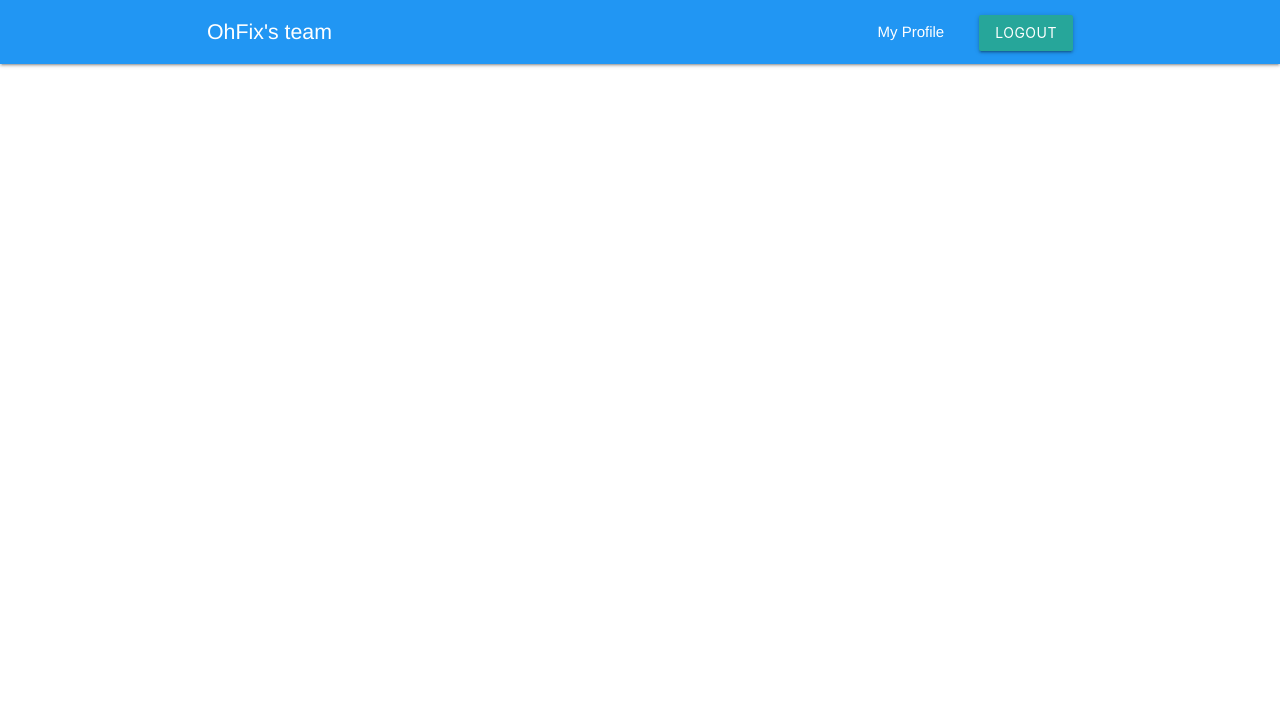
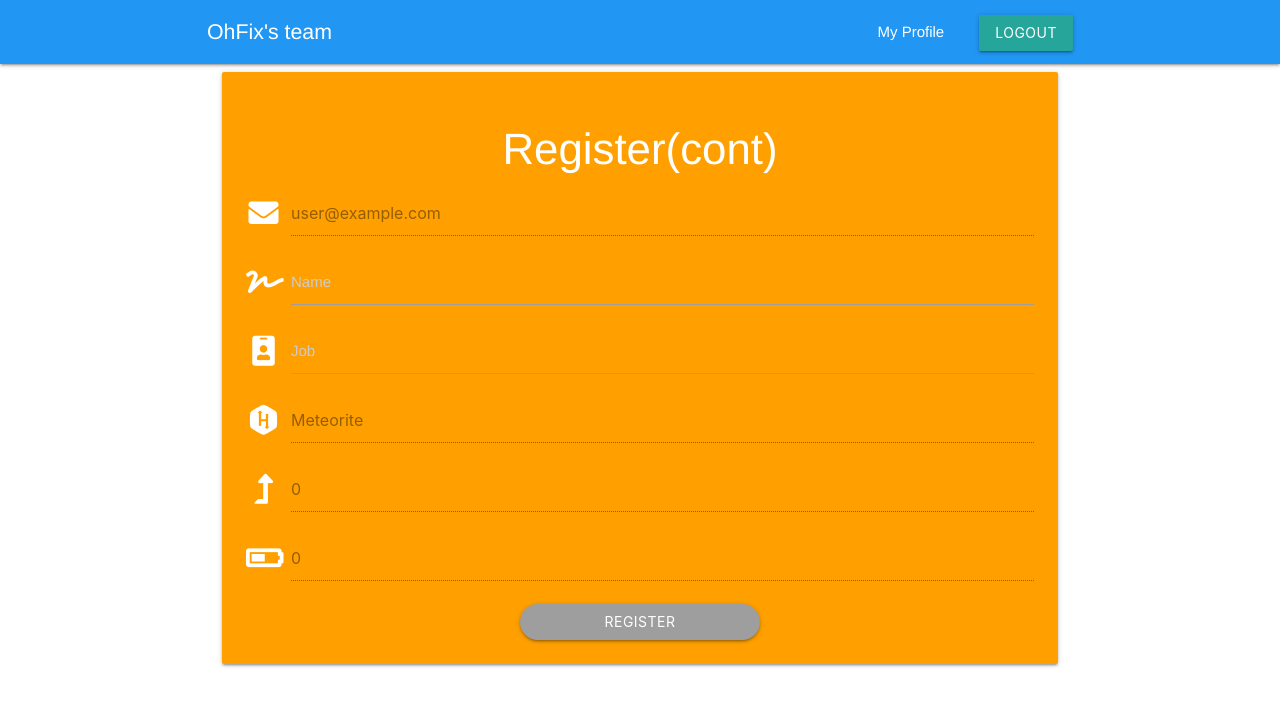
Before and after one commit to thaintp/vuejs0x001, a Vue app: page /register-cont in a window 1280 px wide. Shown: the top 706 px of the page. Built offline with nearby package versions, Linux system fonts and the light colour scheme; no server answers; sample sign-in values are in the browser's storage.

Commit message:
Add Register (cont) + Change UI

```diff
--- a/src/App.vue
+++ b/src/App.vue
@@ -31,22 +31,28 @@ export default {
     color: #ccc;
   }
 }
-.link:hover {
-}
-.btn-login {
-  margin-left: 80px;
+.btn-active {
+  margin-right: 80px;
   background: #4db6ac !important;
   border-radius: 160px !important;
   width: 160px !important;
 }
-.btn-register {
-  margin-right: 80px;
+.btn-inactive {
+  margin-left: 80px;
   background: #9e9e9e !important;
   border-radius: 160px !important;
   width: 160px !important;
 }
+.btn-register-cont {
+  background: #9e9e9e !important;
+  border-radius: 240px !important;
+  width: 240px !important;
+}
 .label-input {
   color: #ccc !important;
+}
+.prefix {
+  padding-right: 10px;
 }
 .login {
   input:-webkit-autofill,
@@ -78,4 +84,10 @@ export default {
     transition: background-color 5000s ease-in-out 0s;
   }
 }
+.center-table {
+  th {
+    padding-left: 50px;
+    width: 200px;
+  }
+}
 </style>
--- a/src/router/index.js
+++ b/src/router/index.js
@@ -4,6 +4,7 @@ import Home from "../views/Home.vue";
 import MyProfile from "../views/MyProfile.vue";
 import Login from "../views/Login.vue";
 import Register from "../views/Register.vue";
+import RegisterCont from "../views/RegisterCont.vue";
 import firebase from "firebase";
 
 Vue.use(VueRouter);
@@ -39,6 +40,14 @@ const routes = [
     component: Register,
     meta: {
       requiresGuest: true
+    }
+  },
+  {
+    path: "/register-cont",
+    name: "RegisterCont",
+    component: RegisterCont,
+    meta: {
+      requiresAuth: true
     }
   }
 ];
--- a/src/views/Login.vue
+++ b/src/views/Login.vue
@@ -3,7 +3,7 @@
     <div class="col s12 m8 offset-m2">
       <div class="login card-panel deep-orange accent-2 white-text center">
         <h3>Login</h3>
-        <form>
+        <form @submit.prevent="login">
           <div class="input-field">
             <i class="fa fa-envelope prefix"></i>
             <input type="text" id="email" v-model="email" required />
@@ -14,10 +14,10 @@
             <input type="password" id="password" v-model="password" required />
             <label class="label-input" for="password">Password</label>
           </div>
+          <button type="submit" class="btn btn-active">Login</button>
           <router-link to="/register">
-          <button class="btn btn-register">Register</button>
+            <button class="btn btn-inactive">Register</button>
           </router-link>
-          <button @click="login" class="btn btn-login">Login</button>
         </form>
       </div>
     </div>
--- a/src/views/MyProfile.vue
+++ b/src/views/MyProfile.vue
@@ -3,13 +3,32 @@
     <div class="container">
       <div class="col s12 m8 offset-m2">
         <div class="card-panel orange accent-2 center">
-          <ul v-if="current">
-            <li class="chip">{{ current.name }}</li>
-            <li>{{ current.job }}</li>
-            <li>{{ current.rank }}</li>
-            <li>{{ current.level }}</li>
-            <li>{{ current.xp }}</li>
-          </ul>
+          <table class="center-table" v-if="current">
+              <tr>
+                <th>Email</th>
+                <td>{{ current.email }}</td>
+              </tr>
+              <tr>
+                <th>Name</th>
+                <td>{{ current.name }}</td>
+              </tr>
+              <tr>
+                <th>Job</th>
+                <td>{{ current.job }}</td>
+              </tr>
+              <tr>
+                <th>Rank</th>
+                <td>{{ current.rank }}</td>
+              </tr>
+              <tr>
+                <th>Level</th>
+                <td>{{ current.level }}</td>
+              </tr>
+              <tr>
+                <th>Xp</th>
+                <td>{{ current.xp }}</td>
+              </tr>
+          </table>
           <div v-else>Loading...</div>
         </div>
       </div>
--- a/src/views/Register.vue
+++ b/src/views/Register.vue
@@ -3,7 +3,7 @@
     <div class="col s12 m8 offset-m2">
       <div class="register card-panel amber darken-2 white-text center">
         <h3>Register</h3>
-        <form>
+        <form @submit.prevent="register">
           <div class="input-field">
             <i class="fa fa-envelope prefix"></i>
             <input type="text" id="email" v-model="email" required />
@@ -14,11 +14,10 @@
             <input type="password" id="password" v-model="password" required />
             <label for="password" class="label-input">Password</label>
           </div>
-          <button class="btn btn-register" @click="register">Register</button>
+          <button type="submit" class="btn btn-active">Register</button>
           <router-link to="/login">
-            <button class="btn btn-login">Login</button>
+            <button class="btn btn-inactive">Login</button>
           </router-link>
-
         </form>
       </div>
     </div>
@@ -27,7 +26,6 @@
 
 <script>
 import firebase from "firebase";
-import db from "../data/FireInit.js";
 export default {
   name: "register",
   data: function() {
@@ -43,17 +41,8 @@ export default {
         .createUserWithEmailAndPassword(this.email, this.password)
         .then(
           user => {
-            alert(`Account create for ${user.user.email}`);
-            this.$router.push("/");
-            db.collection("users").add({
-              name: this.email,
-              email: this.email,
-              job: "xxx",
-              DoB: "",
-              level: 0,
-              xp: 0,
-              rank: "Meteorite"
-            });
+            alert(`Account create for ${user.user.email}. Enter the profile!`);
+            this.$router.push("/register-cont");
           },
           err => {
             alert(err.message);
--- /dev/null
+++ b/src/views/RegisterCont.vue
@@ -0,0 +1,80 @@
+<template>
+  <div class="containter">
+    <div class="col s12 m8 offset-m2">
+      <div class="register card-panel amber darken-2 white-text center">
+        <h3>Register(cont)</h3>
+        <form @submit.prevent="registerCont">
+          <div class="input-field">
+            <i class="fa fa-envelope prefix"></i>
+            <input type="text" id="email" v-model="email" disabled />
+          </div>
+          <div class="input-field">
+            <i class="fas fa-signature prefix"></i>
+            <input type="text" id="name" v-model="name" required />
+            <label for="name" class="label-input">Name</label>
+          </div>
+          <div class="input-field">
+            <i class="fas fa-id-badge prefix"></i>
+            <input type="text" id="job" v-model="job" required />
+            <label for="job" class="label-input">Job</label>
+          </div>
+          <div class="input-field">
+            <i class="fab fa-hackerrank prefix"></i>
+            <input type="text" id="rank" v-model="rank" disabled />
+          </div>
+          <div class="input-field">
+            <i class="fas fa-level-up-alt prefix"></i>
+            <input type="text" id="level" v-model="level" disabled />
+          </div>
+          <div class="input-field">
+            <i class="fas fa-battery-half prefix"></i>
+            <input type="text" id="xp" v-model="xp" disabled />
+          </div>
+          <button type="submit" class="btn btn-register-cont">Register</button>
+        </form>
+      </div>
+    </div>
+  </div>
+</template>
+
+<script>
+import firebase from "firebase";
+import db from "../data/FireInit.js";
+export default {
+  name: "register-cont",
+  data: function() {
+    return {
+      email: "",
+      name: "",
+      job: "",
+      rank: "Meteorite",
+      level: 0,
+      xp: 0
+    };
+  },
+  created: function() {
+    this.email = firebase.auth().currentUser.email;
+  },
+  methods: {
+    registerCont: function(event) {
+      db.collection("users")
+        .add({
+          email: this.email,
+          name: this.name,
+          job: this.job,
+          rank: this.rank,
+          level: this.level,
+          xp: this.xp
+        })
+        .then(() => {
+          alert(`User for ${this.email} is added`);
+          this.$router.push("/");
+        })
+        .catch(err => {
+          alert(err);
+        });
+      event.preventDefault();
+    }
+  }
+};
+</script>
```
Also changed, not shown: src/views/EditProfile.vue (deleted).
